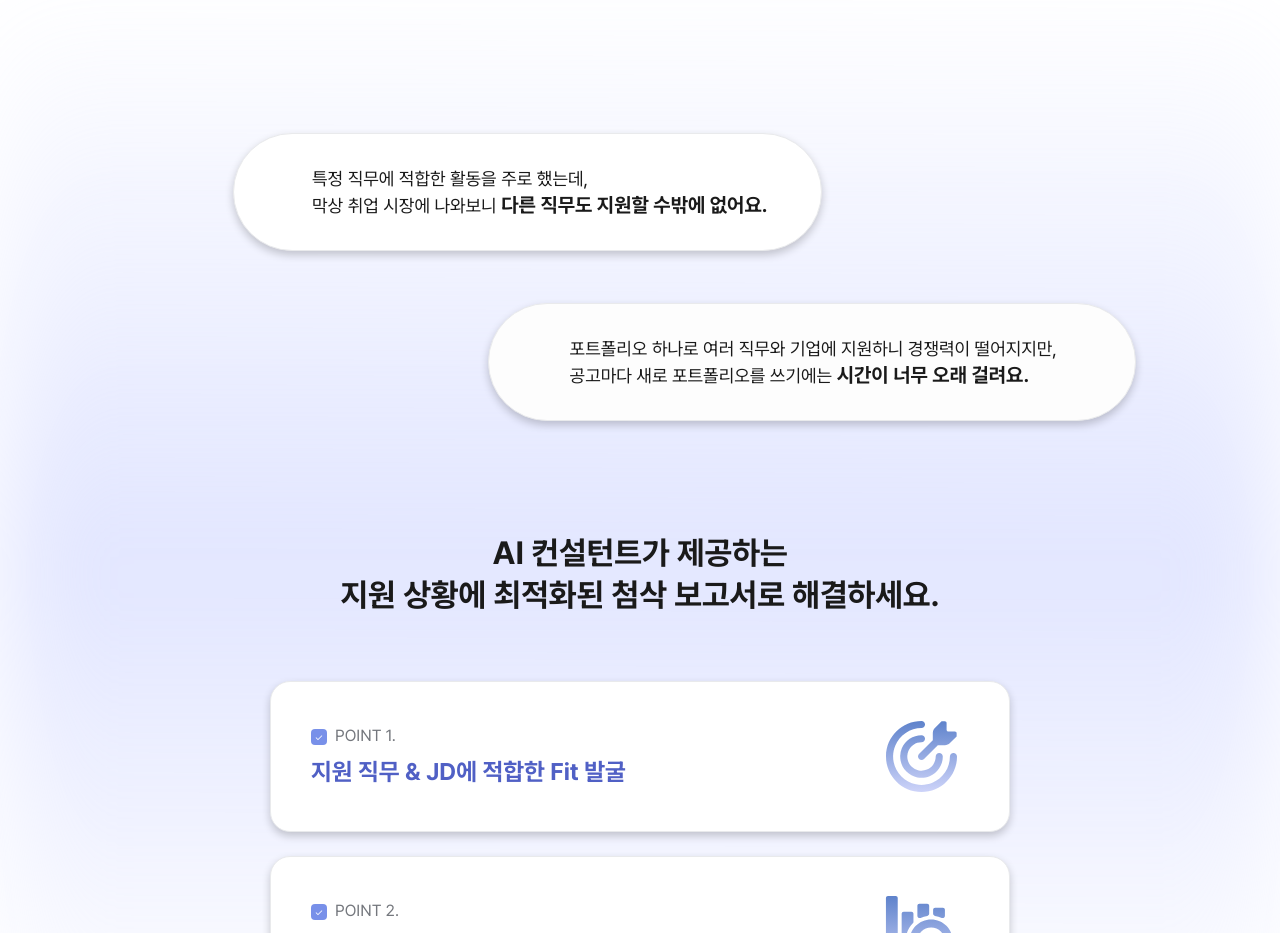
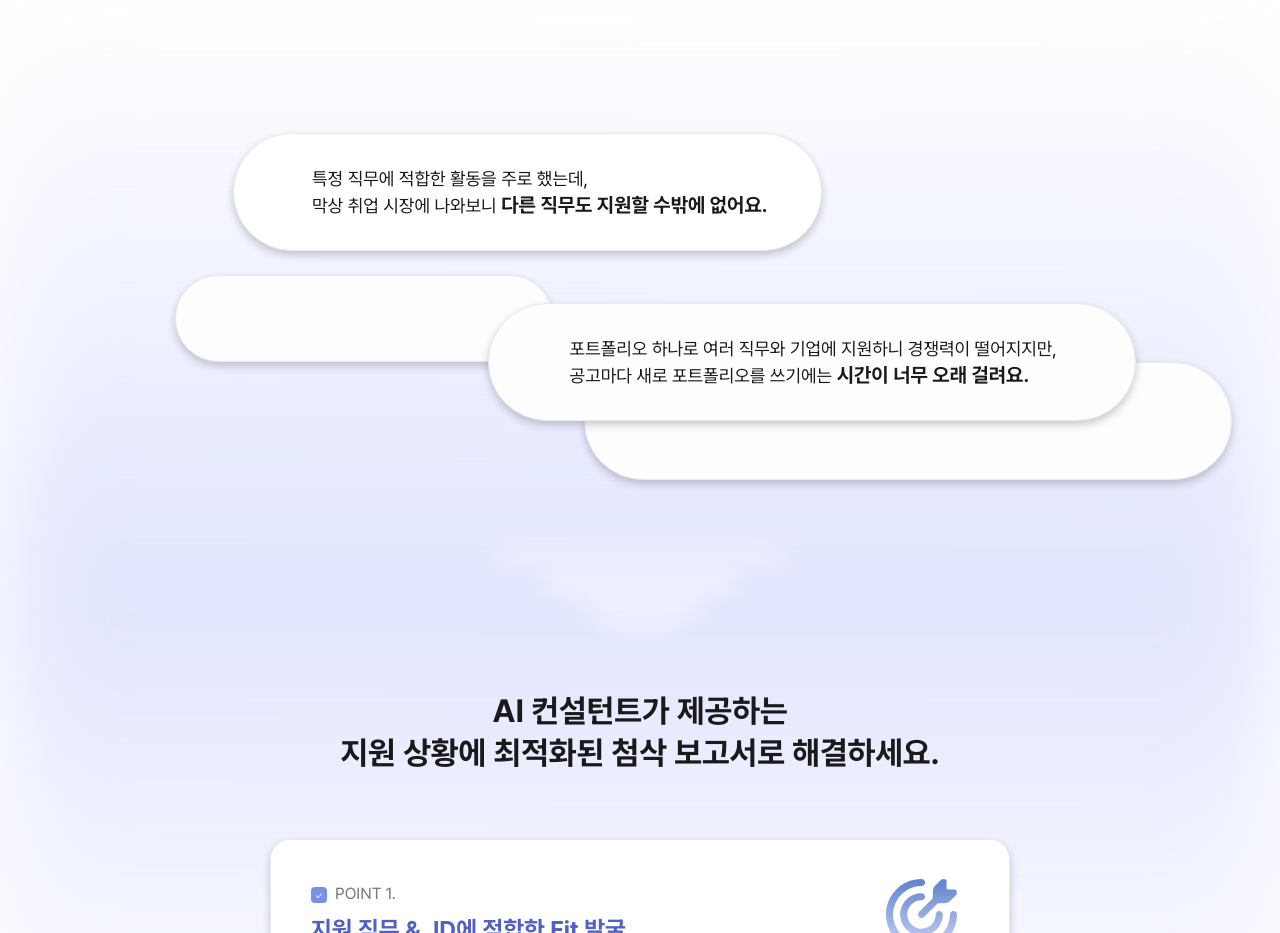
Before and after one commit to Teamie71/folioo-front, a Next.js app: page / in a window 1280 px wide. Shown: the part 4580-5513 px from the top of the page. Built offline with nearby package versions, Linux system fonts and the light colour scheme; no server answers.

Commit message:
🎨 Style: 랜딩 첨삭 보조 말풍선 효과 추가

```diff
--- a/src/features/landing/components/LandingPageContent.tsx
+++ b/src/features/landing/components/LandingPageContent.tsx
@@ -643,9 +643,26 @@ export function LandingPageContent() {
             <StartCorrectionButton>첨삭 의뢰하기 →</StartCorrectionButton>
           </div>
 
-          <div className='relative mt-24 min-h-[19rem] sm:mt-[8.75rem] sm:min-h-[25rem]'>
-            <div className='border-gray3 absolute top-0 left-[5%] h-20 w-[70%] rounded-full border bg-white shadow-[0_4px_8px_0_rgba(0,0,0,0.2)] sm:left-[7.5625rem] sm:h-[7.375rem] sm:w-[36.8125rem]' />
-            <p className='absolute top-6 left-[10%] max-w-[19rem] text-[0.9375rem] leading-[150%] sm:top-8 sm:left-[12.5rem] sm:max-w-[28.5rem] sm:text-[1.125rem] sm:whitespace-nowrap'>
+          <div className='relative mt-24 min-h-[19rem] sm:mt-[8.75rem] sm:min-h-[34.875rem]'>
+            <div
+              aria-hidden
+              className='border-gray3 absolute top-[8.875rem] left-[3.9375rem] z-0 hidden h-[5.4078125rem] w-[23.625rem] rounded-full border bg-[#FDFDFD] shadow-[0_4px_8px_0_rgba(0,0,0,0.2)] sm:block'
+            />
+            <div
+              aria-hidden
+              className='border-gray3 absolute top-[14.3125rem] left-[29.5rem] z-0 hidden h-[7.375rem] w-[40.5rem] rounded-full border bg-[#FDFDFD] shadow-[0_4px_8px_0_rgba(0,0,0,0.2)] sm:block'
+            />
+            <div
+              aria-hidden
+              className='absolute top-[25.6875rem] left-1/2 z-0 hidden h-[5.0625rem] w-[17.625rem] -translate-x-1/2 sm:block'
+            >
+              <span className='absolute top-0 left-1/2 h-[1.375rem] w-[17.625rem] -translate-x-1/2 rounded-full bg-white opacity-30 blur-[0.625rem]' />
+              <span className='absolute top-[1.875rem] left-1/2 h-[1.125rem] w-48 -translate-x-1/2 rounded-full bg-white opacity-50 blur-[0.625rem]' />
+              <span className='absolute top-[3.5rem] left-[calc(50%+1.5px)] h-[0.6875rem] w-[7.5625rem] -translate-x-1/2 rounded-full bg-white opacity-70 blur-[0.625rem]' />
+              <span className='absolute top-[4.6875rem] left-[calc(50%+2px)] h-1.5 w-[4.75rem] -translate-x-1/2 rounded-full bg-white opacity-90 blur-[0.625rem]' />
+            </div>
+            <div className='border-gray3 absolute top-0 left-[5%] z-10 h-20 w-[70%] rounded-full border bg-white shadow-[0_4px_8px_0_rgba(0,0,0,0.2)] sm:left-[7.5625rem] sm:h-[7.375rem] sm:w-[36.8125rem]' />
+            <p className='absolute top-6 left-[10%] z-10 max-w-[19rem] text-[0.9375rem] leading-[150%] sm:top-8 sm:left-[12.5rem] sm:max-w-[28.5rem] sm:text-[1.125rem] sm:whitespace-nowrap'>
               <span className='block'>
                 특정 직무에 적합한 활동을 주로 했는데,
               </span>
@@ -654,8 +671,8 @@ export function LandingPageContent() {
                 다른 직무도 지원할 수밖에 없어요.
               </strong>
             </p>
-            <div className='border-gray3 absolute top-28 right-[2%] h-24 w-[78%] rounded-full border bg-[#FDFDFD] shadow-[0_4px_8px_0_rgba(0,0,0,0.2)] sm:top-[10.625rem] sm:right-[2rem] sm:h-[7.375rem] sm:w-[40.5rem]' />
-            <p className='absolute top-[8.75rem] right-[7%] max-w-[22rem] text-[0.9375rem] leading-[150%] sm:top-[12.625rem] sm:right-[6.9375rem] sm:max-w-[30.5rem] sm:text-[1.125rem] sm:whitespace-nowrap'>
+            <div className='border-gray3 absolute top-28 right-[2%] z-10 h-24 w-[78%] rounded-full border bg-[#FDFDFD] shadow-[0_4px_8px_0_rgba(0,0,0,0.2)] sm:top-[10.625rem] sm:right-[2rem] sm:h-[7.375rem] sm:w-[40.5rem]' />
+            <p className='absolute top-[8.75rem] right-[7%] z-10 max-w-[22rem] text-[0.9375rem] leading-[150%] sm:top-[12.625rem] sm:right-[6.9375rem] sm:max-w-[30.5rem] sm:text-[1.125rem] sm:whitespace-nowrap'>
               <span className='block'>
                 포트폴리오 하나로 여러 직무와 기업에 지원하니 경쟁력이
                 떨어지지만,
```
